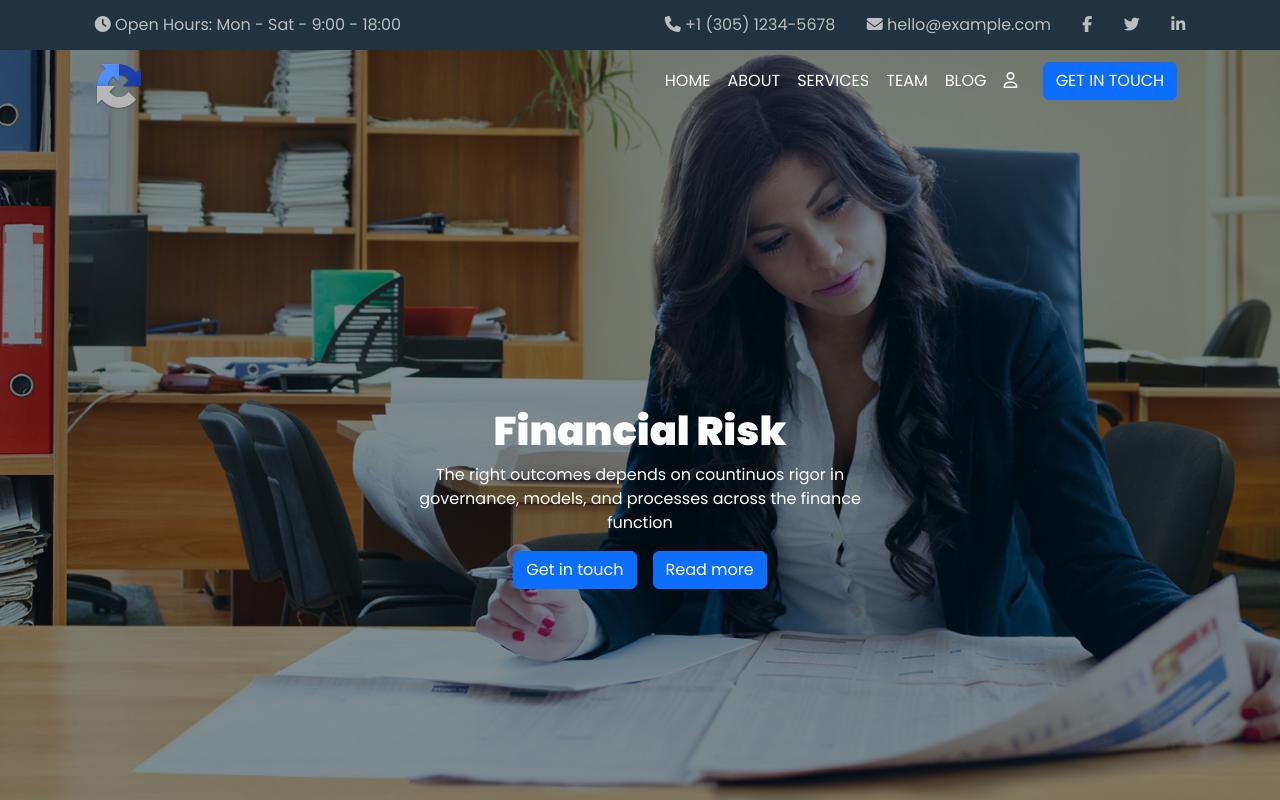
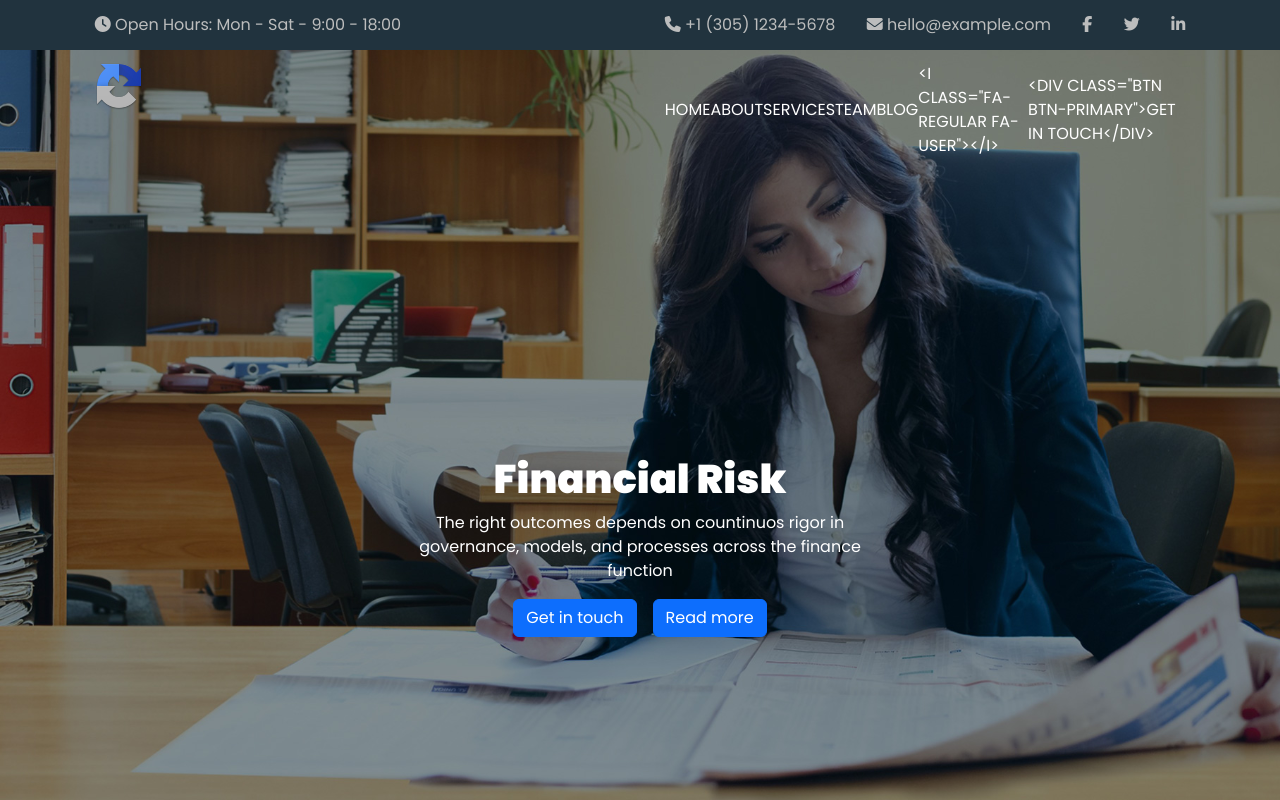
Before and after one commit to bronzo97/proj-html-vuejs, a Vue app: page / in a window 1280 px wide. Shown: the top 800 px of the page. Built offline with nearby package versions, Linux system fonts and the light colour scheme.

Commit message:
funcionalities to header

```diff
--- a/src/components/TheHeader.vue
+++ b/src/components/TheHeader.vue
@@ -32,15 +32,15 @@
                     </div>
                     <div class="col">
                         <ul class="list-unstyled d-flex justify-content-between align-items-center">
-                            <li>Home</li>
-                            <li>About</li>
+                            <li v-for="li in getState.headerListItem" :key="li">{{li}}</li>
+                            <!-- <li>About</li>
                             <li>Services</li>
                             <li>Team</li>
                             <li>Blog</li>
                             <li><i class="fa-regular fa-user"></i></li>
                             <li>
                                 <div class="btn btn-primary">Get in touch</div>
-                            </li>
+                            </li> -->
                         </ul>
                     </div>
                 </div>
@@ -59,13 +59,21 @@
 </template>
 
 <script>
+
+import {state} from '../store.js'
+
     export default {
         name: 'TheHeader',
         data() {
             return {
 
                 }
-            }
+            },
+        computed: {
+            getState() {
+                return state.data;
+    }
+        },
         }
 
 
--- a/src/store.js
+++ b/src/store.js
@@ -4,6 +4,15 @@ import Vue from "vue";
 export const state = Vue.observable({
 	// conterrà tutte le proprietà che vorremmo aggiungere
 	data: {
-        userName: 'Danilo',
+        headerListItem: {
+            home: 'Home',
+            about: 'About',
+            services: 'Services',
+            team: 'team',
+            blog: 'blog',
+            icon: '<i class="fa-regular fa-user"></i>',
+            button: '<div class="btn btn-primary">Get in touch</div>',
+
+        },
     },
 });
```
